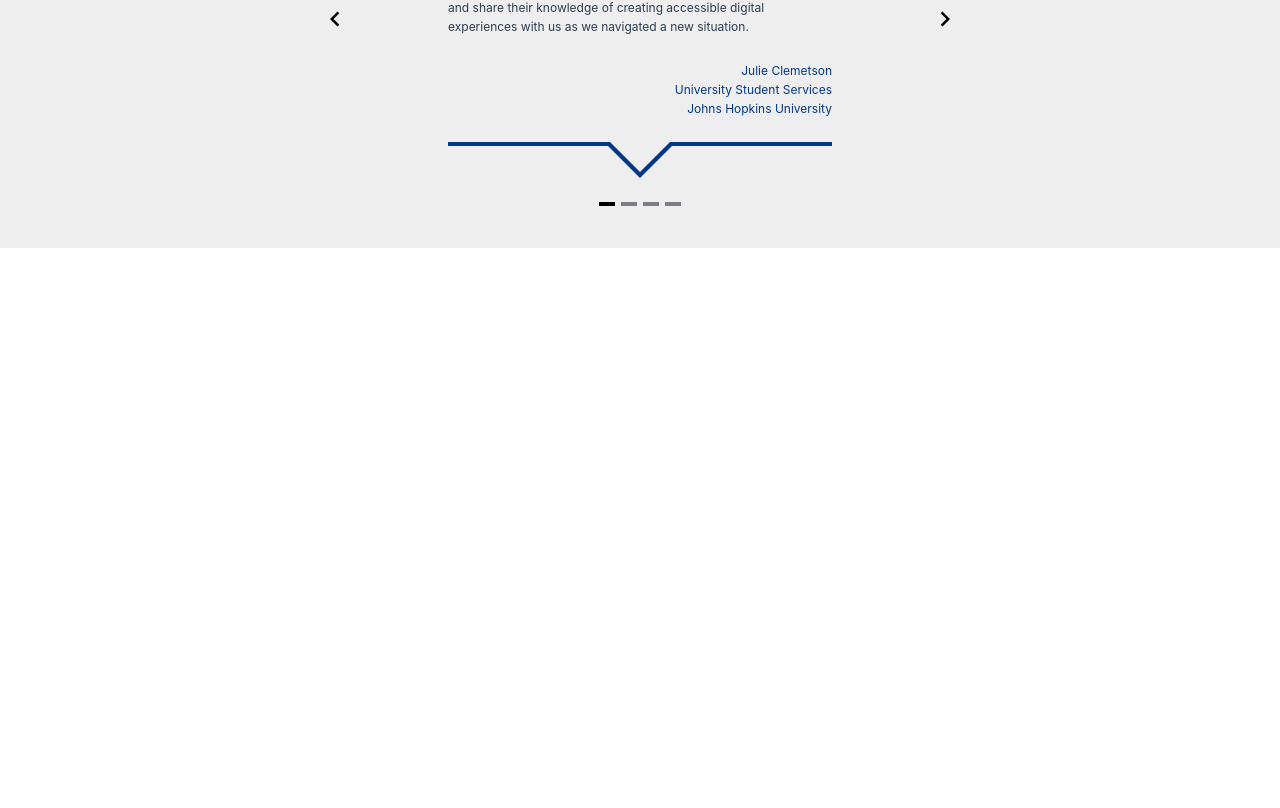
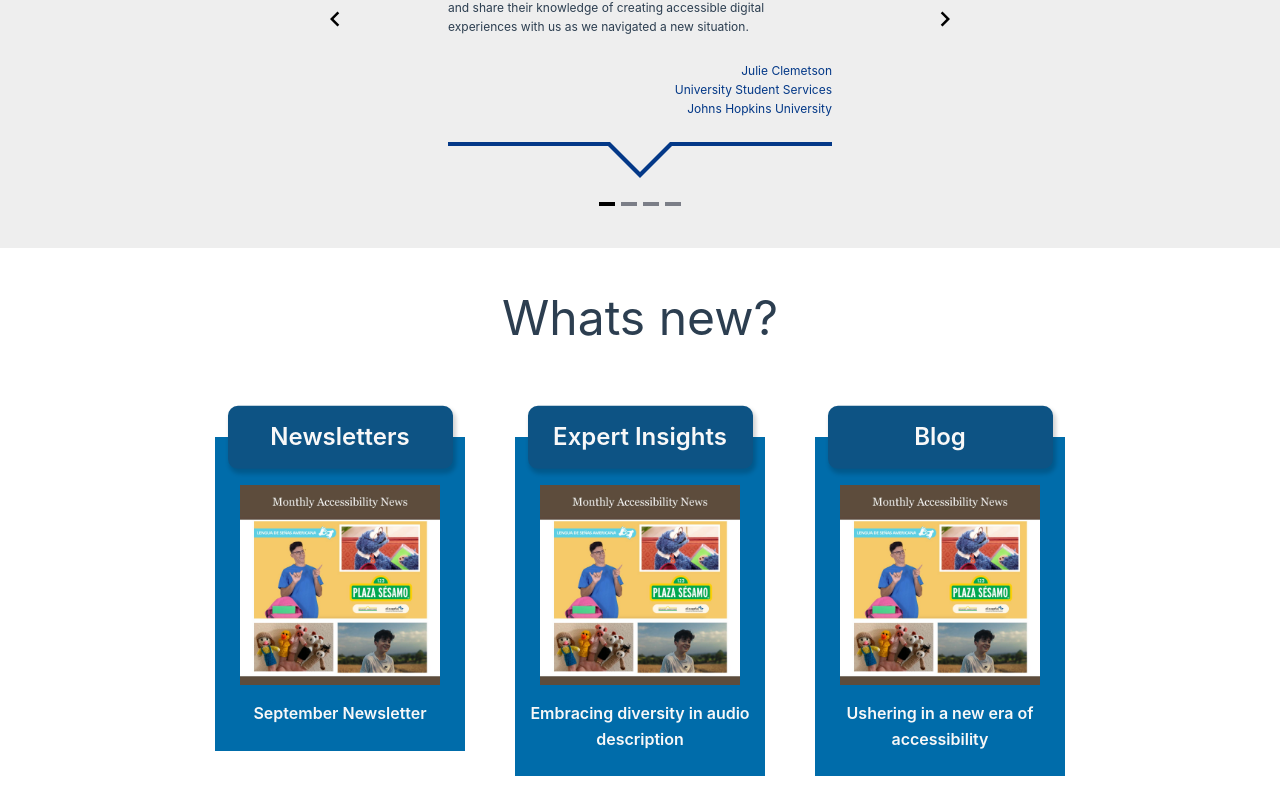
Before and after one commit to pepelancheros/dicapta, a Vue app: page / in a window 1280 px wide. Shown: the part 2292-3100 px from the top of the page. Before the commit the page ends 2540 px from the top, so only its background shows below. Built offline with nearby package versions, Linux system fonts and the light colour scheme.

Commit message:
add the whats new section in the home

```diff
--- a/src/assets/base.css
+++ b/src/assets/base.css
@@ -15,7 +15,9 @@
   --c-gray-700: #3c3c3c;
 
   --c-blue-300: #046be2;
+  --c-blue-400: #006caa;
   --c-blue-500: #0f52ba;
+  --c-blue-600: #0d5384;
   --c-blue-700: #033887;
 
   --c-green: #00bd7e;
--- /dev/null
+++ b/src/components/NewsCard.vue
@@ -0,0 +1,53 @@
+<template>
+  <div class="news-card">
+    <h2 class="news-card__title">{{ title }}</h2>
+    <img class="news-card__img" :src="image" alt="" />
+    <p class="news-card__text">{{ text }}</p>
+  </div>
+</template>
+
+<script setup>
+const props = defineProps(["title", "image", "text"]);
+</script>
+
+<style lang="scss">
+.news-card {
+  display: flex;
+  flex-direction: column;
+  background-color: var(--c-blue-400);
+  width: 250px;
+  align-items: center;
+  margin-top: 80px;
+  position: relative;
+
+  &__title {
+    color: var(--c-white-soft);
+    background-color: var(--c-blue-600);
+    text-align: center;
+    border-radius: 10px;
+    width: 100%;
+    max-width: 225px;
+    padding: $size-12 0;
+    font-size: $size-24;
+    transform: translateY(-50%);
+    box-shadow: 2px 4px 4px 1px #0000002e;
+    font-weight: 600;
+    position: absolute;
+    top: 0;
+  }
+
+  &__img {
+    max-width: 200px;
+    margin-top: $size-48;
+    margin-bottom: $size-16;
+  }
+
+  &__text {
+    color: var(--c-white-soft);
+    font-size: $size-16;
+    font-weight: 600;
+    margin-bottom: $size-24;
+    text-align: center;
+  }
+}
+</style>
--- a/src/views/HomeView.vue
+++ b/src/views/HomeView.vue
@@ -181,6 +181,26 @@
         </template>
       </Carousel>
     </section>
+    <section class="whats-new">
+      <h2 class="whats-new__title">Whats new?</h2>
+      <div class="whats-new__cards-section">
+        <NewsCard
+          title="Newsletters"
+          image="src/assets/images/newsletter-sept.jpg"
+          text="September Newsletter"
+        />
+        <NewsCard
+          title="Expert Insights"
+          image="src/assets/images/newsletter-sept.jpg"
+          text="Embracing diversity in audio description"
+        />
+        <NewsCard
+          title="Blog"
+          image="src/assets/images/newsletter-sept.jpg"
+          text="Ushering in a new era of accessibility"
+        />
+      </div>
+    </section>
   </main>
 </template>
 
@@ -188,6 +208,7 @@
 import "vue3-carousel/dist/carousel.css";
 import { Carousel, Navigation, Pagination, Slide } from "vue3-carousel";
 import { ref } from "vue";
+import NewsCard from "@/components/NewsCard.vue";
 
 const quotes = ref([
   {
@@ -456,6 +477,24 @@ main {
   }
 }
 
+.whats-new {
+  padding: $size-32 0;
+  margin: auto;
+  max-width: 850px;
+
+  &__title {
+    font-size: $size-32;
+    text-align: center;
+  }
+
+  &__cards-section {
+    display: flex;
+    flex-direction: column;
+    justify-content: space-between;
+    align-items: center;
+  }
+}
+
 ::v-deep .carousel__next,
 ::v-deep .carousel__prev {
   &:hover {
@@ -541,5 +580,16 @@ main {
       max-width: $size-512;
     }
   }
+
+  .whats-new {
+    &__title {
+      font-size: $size-48;
+    }
+
+    &__cards-section {
+      flex-direction: row;
+      align-items: flex-start;
+    }
+  }
 }
 </style>
```
Also changed, not shown: src/assets/images/newsletter-sept.jpg (added).
